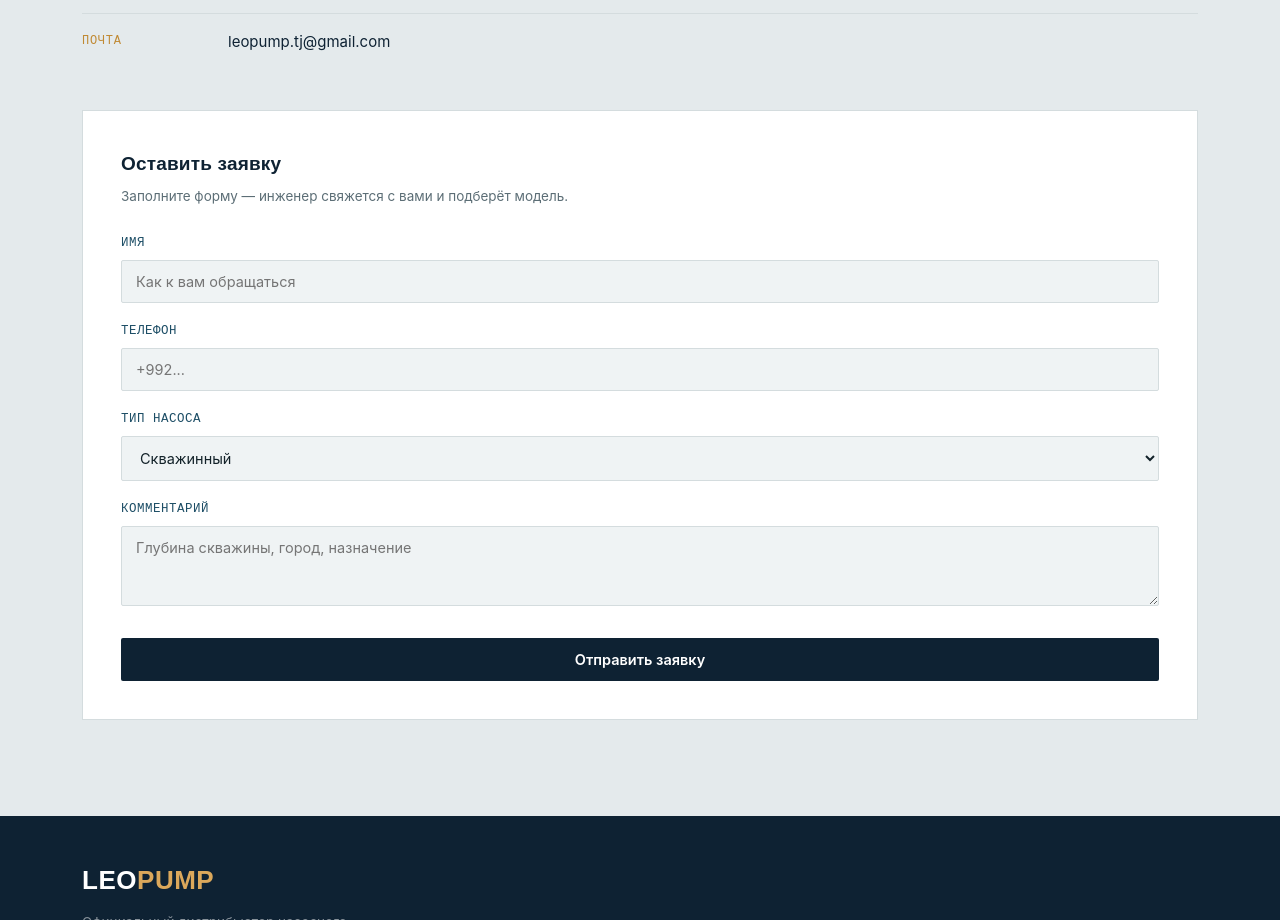
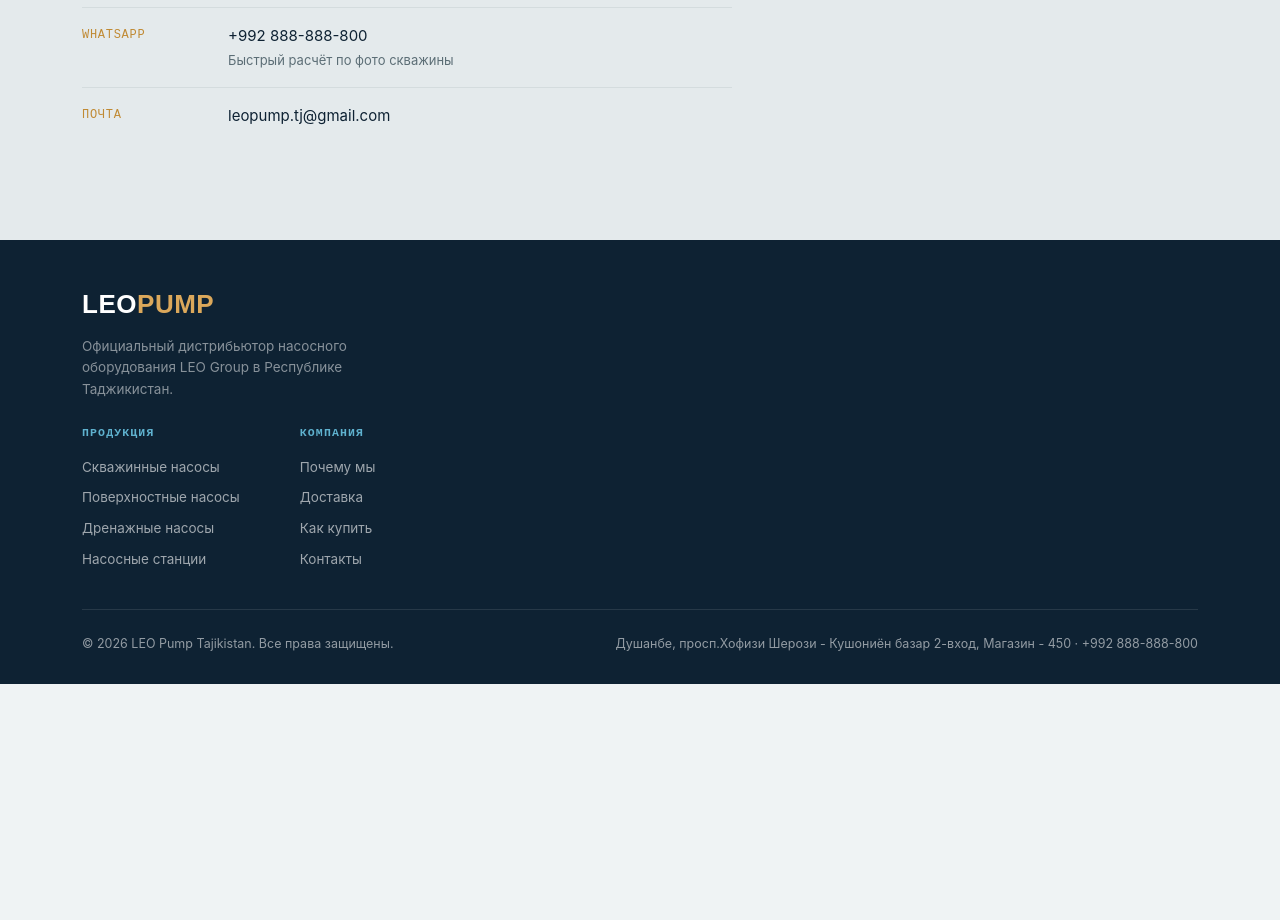
Before and after one commit to Burhon010/leo-pupm-tj, a plain HTML site: page index.html in a window 1280 px wide. Shown: the part 5356-6276 px from the top of the page. After the commit the page ends 6040 px from the top, so only its background shows below. Drawn offline with Linux system fonts and the light colour scheme.

Commit message:
Remove request form
Co-authored-by: Copilot <223556219+Copilot@users.noreply.github.com>

```diff
--- a/index.html
+++ b/index.html
@@ -648,8 +648,7 @@
           <div class="eyebrow">Контакты</div>
           <h2>Рассчитаем насос под вашу скважину бесплатно</h2>
           <p class="lead">
-            Оставьте заявку или свяжитесь напрямую — ответим в течение рабочего
-            дня.
+            Свяжитесь с нами напрямую — ответим в течение рабочего дня.
           </p>
 
           <div class="info-row">
@@ -677,76 +676,7 @@
           </div>
         </div>
 
-        <form
-          class="request-form"
-          id="requestForm"
-          action="https://api.web3forms.com/submit"
-          method="POST"
-        >
-          <input type="hidden" name="subject" value="Новая заявка с сайта" />
-          <input
-            type="hidden"
-            name="access_key"
-            value="ae32d0c1-77af-45fa-a984-c5f42a7e9b23"
-          />
 
-          <!-- Чтобы не ловить спам -->
-          <input type="checkbox" name="botcheck" style="display: none" />
-
-          <h3>Оставить заявку</h3>
-
-          <p class="form-note">
-            Заполните форму — инженер свяжется с вами и подберёт модель.
-          </p>
-
-          <div class="field">
-            <label for="name">Имя</label>
-            <input
-              id="name"
-              name="name"
-              type="text"
-              placeholder="Как к вам обращаться"
-              required
-            />
-          </div>
-
-          <div class="field">
-            <label for="phone">Телефон</label>
-            <input
-              id="phone"
-              name="phone"
-              type="tel"
-              placeholder="+992..."
-              required
-            />
-          </div>
-
-          <div class="field">
-            <label for="pumptype">Тип насоса</label>
-            <select id="pumptype" name="pumptype">
-              <option>Скважинный</option>
-              <option>Поверхностный</option>
-              <option>Дренажный / фекальный</option>
-              <option>Насосная станция</option>
-              <option>Не знаю — нужна консультация</option>
-            </select>
-          </div>
-
-          <div class="field">
-            <label for="msg">Комментарий</label>
-            <textarea
-              id="msg"
-              name="message"
-              placeholder="Глубина скважины, город, назначение"
-            ></textarea>
-          </div>
-
-          <button type="submit" class="btn btn-dark">Отправить заявку</button>
-
-          <div class="form-status" id="formStatus">
-            Заявка принята. Мы свяжемся с вами в ближайшее рабочее время.
-          </div>
-        </form>
       </div>
     </section>
 
@@ -795,6 +725,5 @@
       </div>
     </footer>
 
-    <script src="./script.js"></script>
   </body>
 </html>
--- a/script.js
+++ /dev/null
@@ -1,26 +0,0 @@
-const form = document.getElementById("requestForm");
-
-form.addEventListener("submit", async (e) => {
-  e.preventDefault();
-
-  const formData = new FormData(form);
-
-  try {
-    const response = await fetch("https://api.web3forms.com/submit", {
-      method: "POST",
-      body: formData,
-    });
-
-    const result = await response.json();
-
-    if (result.success) {
-      document.getElementById("formStatus").classList.add("show");
-      form.reset();
-    } else {
-      alert(result.message || "Ошибка отправки.");
-    }
-  } catch (error) {
-    alert("Не удалось отправить заявку. Проверьте подключение к интернету.");
-    console.error(error);
-  }
-});
--- a/styles.css
+++ b/styles.css
@@ -523,8 +523,10 @@ section {
 }
 .contact-grid {
   display: grid;
-  grid-template-columns: 1fr 1fr;
-  gap: 60px;
+  grid-template-columns: 1fr;
+}
+.contact-info {
+  max-width: 650px;
 }
 .contact-info h2 {
   font-size: 31px;
@@ -560,69 +562,6 @@ section {
   color: var(--muted);
   font-size: 13px;
   margin-top: 2px;
-}
-
-form.request-form {
-  background: var(--white);
-  border: 1px solid var(--line);
-  padding: 38px;
-}
-form.request-form h3 {
-  font-size: 19px;
-  margin-bottom: 6px;
-}
-form.request-form .form-note {
-  color: var(--muted);
-  font-size: 13.5px;
-  margin-bottom: 26px;
-}
-.field {
-  margin-bottom: 18px;
-}
-.field label {
-  display: block;
-  font-size: 12.5px;
-  font-family: "IBM Plex Mono", monospace;
-  letter-spacing: 0.04em;
-  color: var(--steel);
-  margin-bottom: 7px;
-  text-transform: uppercase;
-}
-.field input,
-.field textarea,
-.field select {
-  width: 100%;
-  border: 1px solid var(--line);
-  background: var(--paper);
-  padding: 12px 14px;
-  font-family: "Inter", sans-serif;
-  font-size: 14.5px;
-  color: var(--ink);
-  border-radius: var(--radius);
-}
-.field input:focus,
-.field textarea:focus,
-.field select:focus {
-  border-color: var(--steel);
-  outline: none;
-}
-.field textarea {
-  resize: vertical;
-  min-height: 80px;
-}
-form.request-form .btn {
-  width: 100%;
-  justify-content: center;
-  margin-top: 6px;
-}
-.form-status {
-  font-size: 13px;
-  color: var(--cyan-dim);
-  margin-top: 12px;
-  display: none;
-}
-.form-status.show {
-  display: block;
 }
 
 /* ---------- FOOTER ---------- */
```
